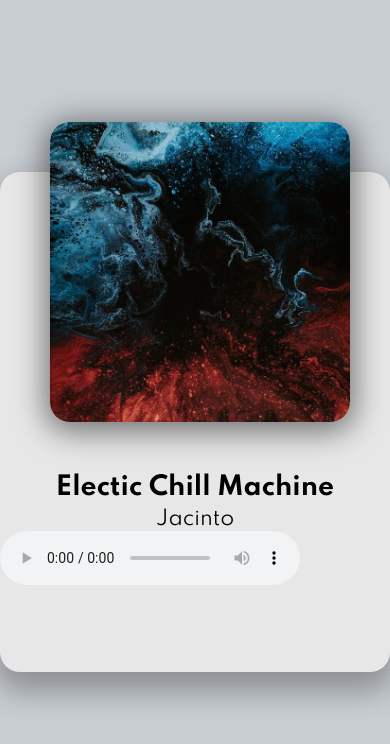
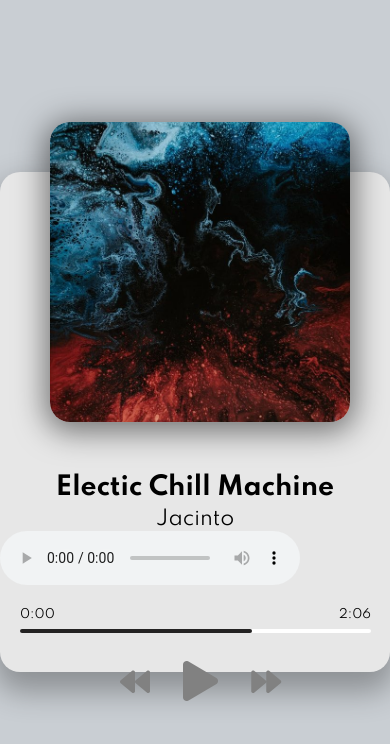
Before and after one commit to shownola/music-player, a plain HTML site: page index.html in a window 390 px wide. Drawn offline with Linux system fonts and the light colour scheme.

Commit message:
Code responsive ui

```diff
--- a/index.html
+++ b/index.html
@@ -17,6 +17,21 @@
     <h2 id="title">Electic Chill Machine</h2>
     <h3 id="artist">Jacinto</h3>
     <audio src="music/jacinto-1.mp3" controls></audio>
+
+    <!-- Progress bar -->
+    <div class="progress-container" id="progress-container">
+      <div class="progress" id="progress"></div>
+      <div class="duration-wrapper">
+        <span id="current-time">0:00</span>
+        <span id="duration">2:06</span>
+      </div>
+    </div>
+    <!-- controls -->
+    <div class="player-controls">
+      <i class="fas fa-backward" id="prev" title="Previous"></i>
+      <i class="fas fa-play main-button" id="play" title="Play"></i>
+      <i class="fas fa-forward" id="next" title="Next"></i>
+    </div>
   </div>
     <!-- Script -->
     <script src="script.js"></script>
--- a/style.css
+++ b/style.css
@@ -92,10 +92,12 @@ h3 {
   font-size: 30px;
   color: rgb(129, 129, 129);
   margin-right: 30px;
-
+  cursor: pointer;
+  user-select: none;
 }
-
-
+.fas:hover {
+  filter: brightness(80%);
+}
 
 .main-button {
   font-size: 40px;
```
